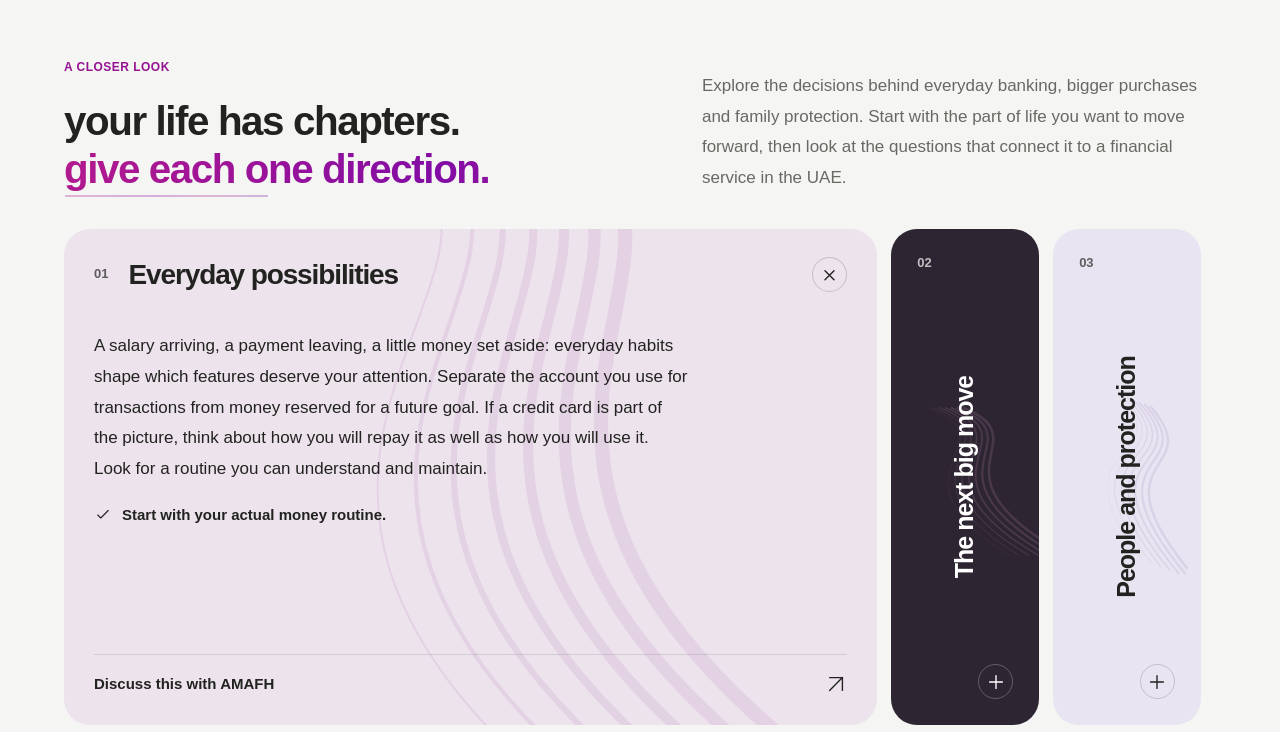
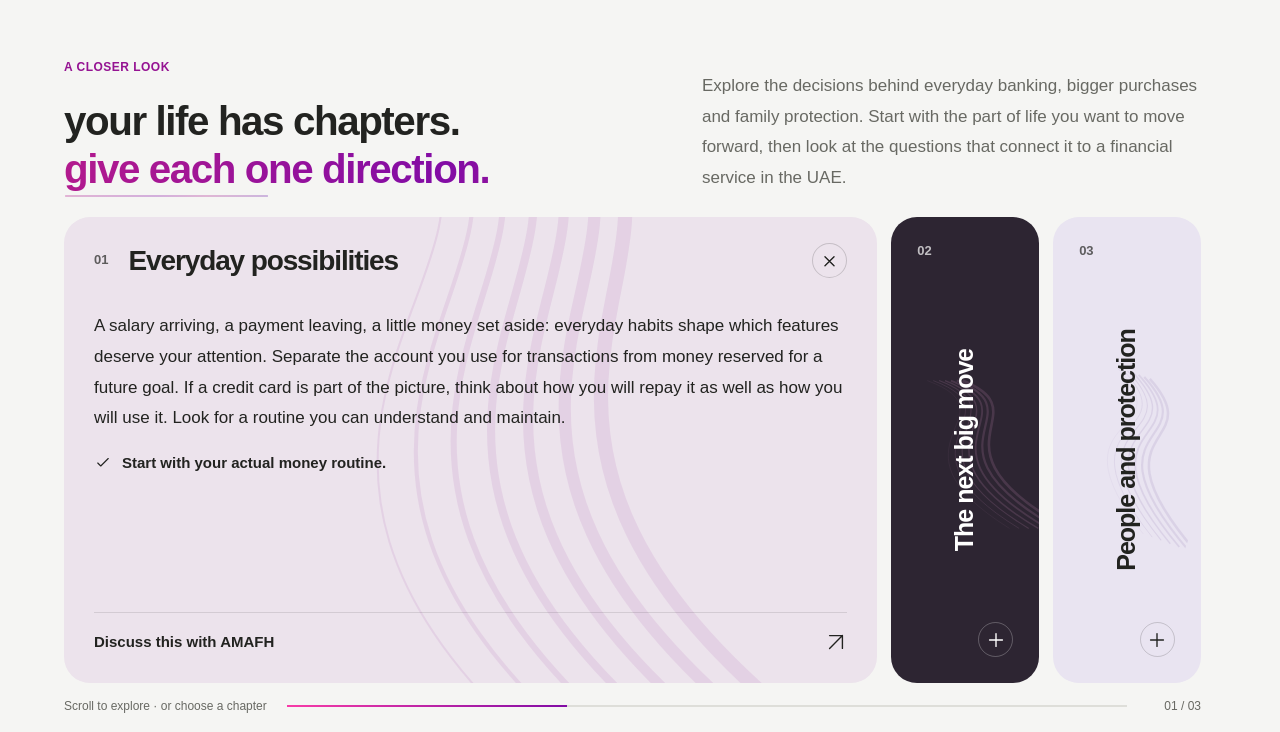
Before and after one commit to emranyounasdxb-ai/amafh-website, a website built with Vite: page index.html in a window 1280 px wide. Shown: the part 6068-6800 px from the top of the page. Built offline with nearby package versions, Linux system fonts and the light colour scheme; some packages are replaced by stand-ins of ours.

Commit message:
Fix shared decision-card contrast and section pinning

```diff
--- a/src/decision-motion.ts
+++ b/src/decision-motion.ts
@@ -11,6 +11,89 @@ export function setupDecisionSections(signal: AbortSignal, refreshLayout: () =>
   let lastScrollIndex = 0;
   let wide = false;
   let hasMotion = false;
+  let accordionPin: ScrollTrigger | undefined;
+  let accordionGeometry = '';
+  const heading = section.querySelector<HTMLElement>('.decision-section-heading')!;
+  const foot = section.querySelector<HTMLElement>('.decision-explorer-foot')!;
+  const navigation = document.querySelector<HTMLElement>('.site-header')!;
+  const pinTop = () => Math.ceil(navigation.offsetHeight + parseFloat(getComputedStyle(navigation).top) + 16);
+  const clearAccordionSize = () => {
+    ['--decision-height', '--decision-header-height', '--decision-body-top'].forEach(property => stage.style.removeProperty(property));
+  };
+  const measureCards = () => {
+    // Measure every chapter at its final expanded width without changing selection
+    // or focus. Long titles and translated text must fit the same stable card row.
+    const probe = stage.cloneNode(true) as HTMLElement;
+    probe.inert = true;
+    probe.setAttribute('aria-hidden', 'true');
+    probe.style.cssText = `position:absolute;visibility:hidden;pointer-events:none;inset:0 auto auto 0;width:${stage.clientWidth}px;height:530px;margin:0;transform:none;`;
+    probe.querySelectorAll('[id],[aria-controls],[aria-labelledby]').forEach(element => {
+      ['id', 'aria-controls', 'aria-labelledby'].forEach(attribute => element.removeAttribute(attribute));
+    });
+    section.append(probe);
+    let headerHeight = 0;
+    let bodyHeight = 0;
+    try {
+      const copies = [...probe.querySelectorAll<HTMLElement>('.decision-panel')];
+      copies.forEach((panel, index) => {
+        copies.forEach((copy, i) => { copy.dataset.active = String(i === index); copy.style.flexGrow = i === index ? '5.5' : '1'; });
+        const trigger = panel.querySelector<HTMLElement>('.decision-panel-trigger')!;
+        const inner = panel.querySelector<HTMLElement>('.decision-panel-inner')!;
+        trigger.style.height = 'auto';
+        inner.style.height = 'auto';
+        headerHeight = Math.max(headerHeight, trigger.getBoundingClientRect().height);
+        bodyHeight = Math.max(bodyHeight, inner.getBoundingClientRect().height);
+      });
+    } finally { probe.remove(); }
+    const bodyTop = Math.ceil(headerHeight) + 8;
+    return { headerHeight: Math.ceil(headerHeight), bodyTop, height: Math.ceil(bodyTop + bodyHeight + 30 + 8) };
+  };
+  const sizeAccordion = () => {
+    if (!wide || !hasMotion) {
+      delete section.dataset.scrollAccordion;
+      clearAccordionSize();
+      return false;
+    }
+    section.dataset.scrollAccordion = 'true';
+    let required = measureCards();
+    const headingStyle = getComputedStyle(heading);
+    const footStyle = getComputedStyle(foot);
+    const surrounding = heading.offsetHeight + parseFloat(headingStyle.marginBottom) + foot.offsetHeight + parseFloat(footStyle.marginTop);
+    const available = Math.floor(window.innerHeight - pinTop() - 16 - surrounding);
+    const fits = required.height <= available;
+    // If the complete view cannot fit, leave all text in normal document flow.
+    if (!fits) { delete section.dataset.scrollAccordion; required = measureCards(); }
+    const preferred = Math.min(530, Math.max(470, window.innerHeight * .62));
+    const height = Math.max(required.height, fits ? Math.min(preferred, available) : preferred);
+    stage.style.setProperty('--decision-height', `${Math.ceil(height)}px`);
+    stage.style.setProperty('--decision-header-height', `${required.headerHeight}px`);
+    stage.style.setProperty('--decision-body-top', `${required.bodyTop}px`);
+    return fits;
+  };
+  const configureAccordion = () => {
+    const fits = sizeAccordion();
+    if (!fits) { accordionPin?.kill(); accordionPin = undefined; }
+    else if (!accordionPin) {
+      lastScrollIndex = active;
+      accordionPin = ScrollTrigger.create({
+        id: 'decision-accordion', trigger: section, pin: section,
+        start: () => `top ${pinTop()}px`,
+        // Two transitions, with a short reading hold at either end. The spacer
+        // reserves exactly this travel; there is no extra trailing scroll phase.
+        end: () => `+=${Math.round(stage.offsetHeight * .6 * (panels.length - 1))}`,
+        pinSpacing: true, anticipatePin: 1, invalidateOnRefresh: true,
+        onUpdate: self => {
+          if (panels[active].querySelector('.decision-panel-body')?.contains(document.activeElement)) return;
+          const index = Math.round(self.progress * (panels.length - 1));
+          if (index !== lastScrollIndex) { lastScrollIndex = index; select(index); }
+        },
+      });
+    }
+    const geometry = `${wide}:${hasMotion}:${stage.clientWidth}:${stage.offsetHeight}:${heading.offsetHeight}:${foot.offsetHeight}:${pinTop()}:${fits}`;
+    const changed = geometry !== accordionGeometry;
+    accordionGeometry = geometry;
+    return changed;
+  };
   const stack = document.querySelector<HTMLElement>('.decision-stack')!;
   const notes = [...stack.querySelectorAll<HTMLElement>('.decision-note')];
   const measureStack = () => {
@@ -62,37 +145,31 @@ export function setupDecisionSections(signal: AbortSignal, refreshLayout: () =>
     hasMotion = Boolean(context.conditions?.motion);
     gsap.set(panels, { clearProps: 'flexGrow' });
     select(active, false);
-    if (wide && hasMotion) {
-      section.dataset.scrollAccordion = 'true';
-      lastScrollIndex = active;
-      ScrollTrigger.create({
-        id: 'decision-accordion', trigger: stage, start: 'top 128px',
-        end: () => `+=${Math.max(1050, window.innerHeight * 1.4)}`,
-        pin: true, anticipatePin: 1, invalidateOnRefresh: true,
-        onUpdate: self => {
-          // Scrolling must not make the currently focused body link inert.
-          if (panels[active].querySelector('.decision-panel-body')?.contains(document.activeElement)) return;
-          const index = Math.min(panels.length - 1, Math.floor(self.progress * panels.length));
-          // Manual selection remains until the user scrolls into another chapter.
-          // Only widths change: the pin keeps a fixed height and stable page geometry.
-          if (index !== lastScrollIndex) { lastScrollIndex = index; select(index); }
-        },
-      });
-    } else {
-      delete section.dataset.scrollAccordion;
-    }
+    configureAccordion();
     measureStack();
     if (hasMotion) notes.forEach((note, index) => {
       gsap.fromTo(note, { y: 24, opacity: .55 }, { y: 0, opacity: 1, ease: 'none', scrollTrigger: { trigger: note, start: 'top 94%', end: 'top 65%', scrub: true } });
       if (wide && index < notes.length - 1) gsap.to(note, { scale: .97, ease: 'none', scrollTrigger: { trigger: notes[index + 1], start: 'top 70%', end: 'top 38%', scrub: true } });
     });
-    return () => { delete section.dataset.scrollAccordion; };
+    return () => {
+      accordionPin?.kill(); accordionPin = undefined;
+      delete section.dataset.scrollAccordion;
+      clearAccordionSize();
+    };
   });
   const stackObserver = new ResizeObserver(measureStack);
   notes.forEach(note => stackObserver.observe(note));
+  const accordionObserver = new ResizeObserver(() => {
+    if (wide && hasMotion && configureAccordion()) refreshLayout();
+  });
+  [heading, stage, navigation].forEach(element => accordionObserver.observe(element));
+  document.fonts.ready.then(() => {
+    if (!signal.aborted && wide && hasMotion && configureAccordion()) refreshLayout();
+  });
   window.addEventListener('resize', measureStack, { signal });
   signal.addEventListener('abort', () => {
     stackObserver.disconnect();
+    accordionObserver.disconnect();
     mm.revert();
     gsap.killTweensOf(panels);
   }, { once: true });
--- a/src/decision-sections.css
+++ b/src/decision-sections.css
@@ -5,7 +5,10 @@
 .decision-section-heading > p,.decision-desk-heading > p:not(.eyebrow) { color:#686963; font-size:17px; line-height:1.8; }
 .decision-accordion { display:flex; flex-direction:column; gap:14px; position:relative; }
 .decision-panel { position:relative; overflow:hidden; border-radius:26px; min-width:0; background:#ece3ec; isolation:isolate; }
-.decision-theme-1 { background:#2d2532; color:#fff; }
+.decision-theme-1 { --decision-text:#fff; --decision-supporting:#ece7ef; background:#2d2532; color:var(--decision-text); }
+.decision-theme-1 :is(.decision-panel-heading,.decision-panel-trigger,.decision-panel-number,.decision-panel-label,.decision-panel-toggle,.decision-symbol,.decision-panel-takeaway,.decision-panel-link) { color:var(--decision-text); }
+.decision-theme-1 :is(p,small) { color:var(--decision-supporting); }
+.decision-theme-1 .icon { color:inherit; }
 .decision-theme-2 { background:#e9e4f1; }
 .decision-art { position:absolute; height:160%; width:100%; inset-block-start:-30%; inset-inline-end:-10%; color:#a855ad; opacity:.12; pointer-events:none; z-index:-1; }
 .decision-theme-1 .decision-art { color:#f1a5dc; opacity:.14; }
@@ -71,20 +74,20 @@
 [data-accordion-ready] .decision-panel-inner { overflow:hidden; }
 [data-accordion-ready] [data-active='true'] .decision-panel-body { grid-template-rows:1fr; padding-block-end:28px; opacity:1; visibility:visible; }
 @media(min-width:1000px) and (min-height:650px) {
-  [data-accordion-ready] { --decision-height:clamp(470px,62vh,530px); flex-direction:row; height:var(--decision-height); }
+  [data-accordion-ready] { flex-direction:row; height:var(--decision-height,clamp(470px,62vh,530px)); }
   [data-accordion-ready] .decision-panel { flex:1 1 0; }
   [data-accordion-ready] [data-active='true'] { flex-grow:5.5; }
   [data-accordion-ready] .decision-panel-heading { position:absolute; inset:0; }
   [data-accordion-ready] .decision-panel-trigger { position:absolute; inset:0; padding:30px; align-items:start; }
-  [data-accordion-ready] [data-active='true'] .decision-panel-trigger { inset-block-end:auto; height:90px; align-items:center; }
+  [data-accordion-ready] [data-active='true'] .decision-panel-trigger { inset-block-end:auto; height:var(--decision-header-height,90px); align-items:center; }
   [data-accordion-ready] .decision-panel-number { position:absolute; inset-inline-start:26px; top:26px; }
   [data-accordion-ready] [data-active='true'] .decision-panel-number { position:static; }
-  [data-accordion-ready] .decision-panel-label { position:absolute; left:50%; top:50%; width:max-content; max-width:calc(var(--decision-height) - 150px); overflow:hidden; text-overflow:ellipsis; white-space:nowrap; transform:translate(-50%,-50%) rotate(-90deg); font-size:25px; }
+  [data-accordion-ready] .decision-panel-label { position:absolute; left:50%; top:50%; width:max-content; max-width:calc(var(--decision-height,clamp(470px,62vh,530px)) - 150px); overflow:hidden; text-overflow:ellipsis; white-space:nowrap; transform:translate(-50%,-50%) rotate(-90deg); font-size:25px; }
   [dir='rtl'] [data-accordion-ready] .decision-panel-label { transform:translate(-50%,-50%) rotate(90deg); }
   [data-accordion-ready] [data-active='true'] .decision-panel-label { position:static; transform:none; width:auto; max-width:none; overflow:visible; white-space:normal; font-size:28px; }
   [data-accordion-ready] .decision-panel-toggle { position:absolute; inset-inline-end:26px; bottom:26px; }
   [data-accordion-ready] [data-active='true'] .decision-panel-toggle { position:static; }
-  [data-accordion-ready] .decision-panel-body { position:absolute; inset:102px 30px 30px; padding:0!important; display:block; grid-template-rows:none; transition:opacity .3s ease,visibility .3s; }
+  [data-accordion-ready] .decision-panel-body { position:absolute; inset:var(--decision-body-top,102px) 30px 30px; padding:0!important; display:block; grid-template-rows:none; transition:opacity .3s ease,visibility .3s; }
   [data-accordion-ready] .decision-panel-inner { height:100%; overflow:visible; gap:18px; }
   [data-accordion-ready] .decision-symbol { display:none; }
   [data-accordion-ready] .decision-panel-inner > p { font-size:17px; }
@@ -92,6 +95,11 @@
   [data-accordion-ready] .decision-panel:not([data-active='true']) .decision-panel-body { visibility:hidden; }
   .decision-explorer[data-scroll-accordion] .decision-scroll-hint { display:inline; }
   .decision-explorer[data-scroll-accordion] .decision-select-hint { display:none; }
+  .decision-explorer[data-scroll-accordion] .decision-section-heading { margin-bottom:24px; }
+  .decision-explorer[data-scroll-accordion] .decision-explorer-foot { margin-top:16px; }
+  .decision-explorer[data-scroll-accordion] .decision-panel-trigger { padding-block:24px; }
+  .decision-explorer[data-scroll-accordion] .decision-panel-inner { gap:16px; }
+  .decision-explorer[data-scroll-accordion] .decision-panel-inner > p { max-width:none; }
 }
 @media(max-width:999px),(max-height:649px) {
   .decision-desk-heading,.decision-note { position:relative; top:auto; }
@@ -122,6 +130,7 @@
   .decision-panel-body,.decision-progress i,.decision-panel-toggle { transition:none!important; }
 }
 @media(forced-colors:active) {
+  .decision-theme-1 { --decision-text:CanvasText; --decision-supporting:CanvasText; }
   .decision-panel,.decision-note { border:1px solid CanvasText; color:CanvasText; background:Canvas; }
   .decision-art { display:none; }
   .decision-panel-toggle,.decision-note-icon { border-color:CanvasText; }
```
